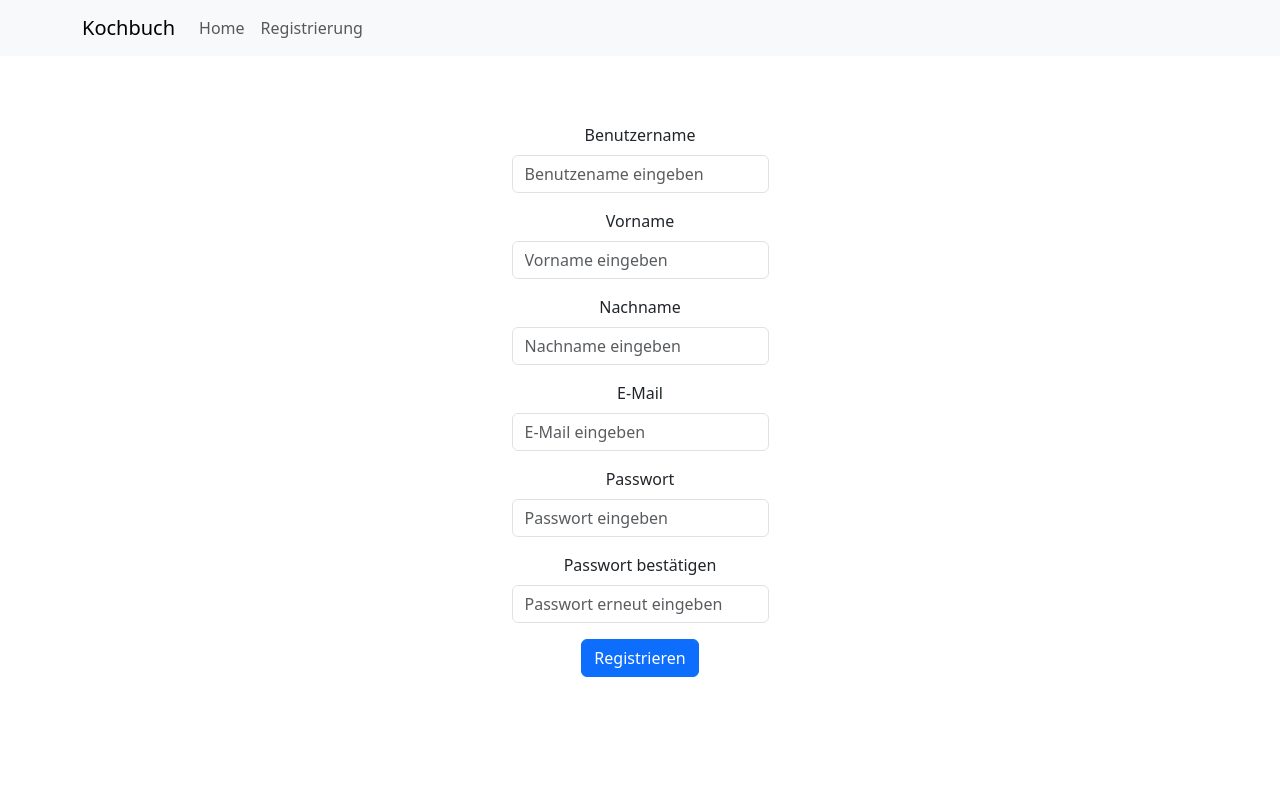
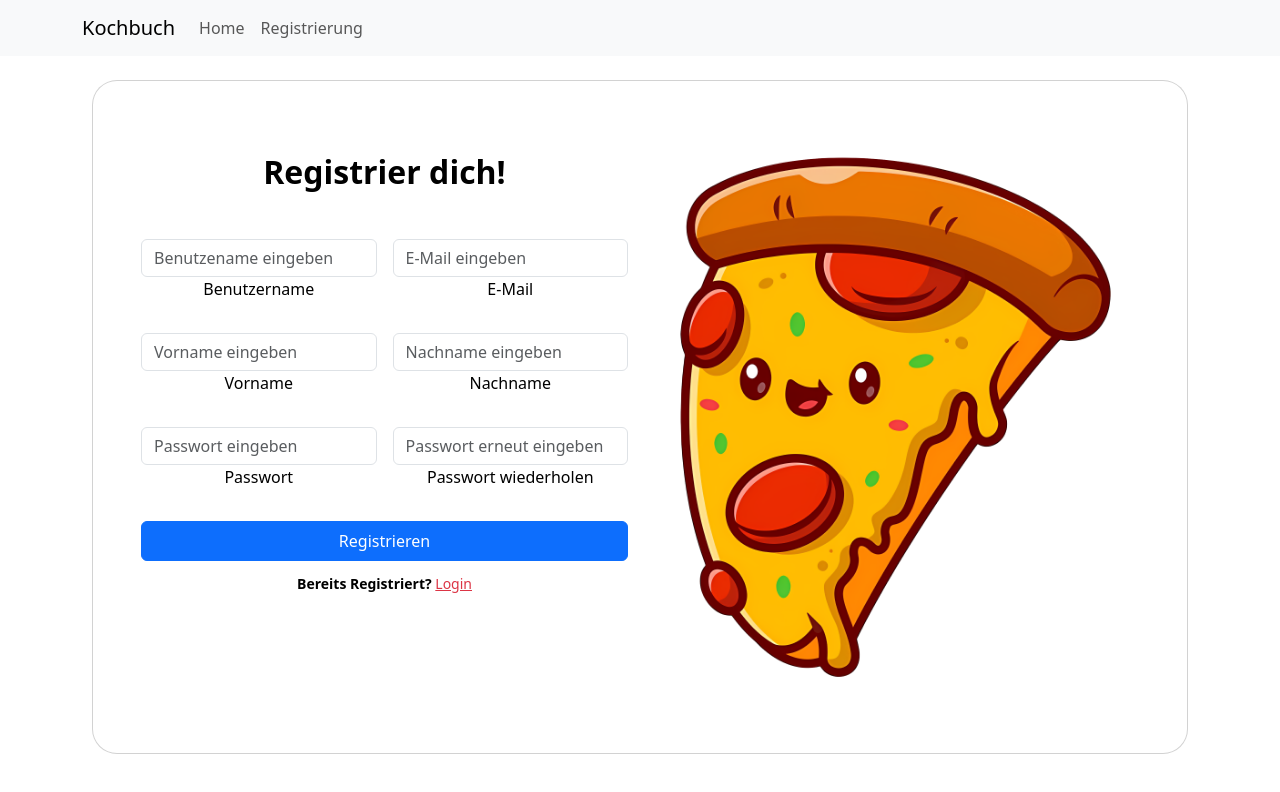
Before and after one commit to Tom-GHub/kochbuch-burchard, a React (Vite) app in the folder frontend/: page /register in a window 1280 px wide. Shown: the top 792 px of the page. Built offline with nearby package versions, Linux system fonts and the light colour scheme.

Commit message:
MDBootstrap in Register angepasst und Bild eingefügt.

```diff
--- a/frontend/src/components/Register.jsx
+++ b/frontend/src/components/Register.jsx
@@ -1,6 +1,17 @@
 import { Form, Button } from "react-bootstrap";
 import { useState } from "react";
-
+import pizzaImage from '../assets/pizza.png'
+import {
+    MDBBtn,
+    MDBContainer,
+    MDBRow,
+    MDBCol,
+    MDBCard,
+    MDBCardBody,
+    MDBCardImage,
+    MDBInput
+}
+from 'mdb-react-ui-kit';
 
 
 function Register() {
@@ -16,11 +27,14 @@ function Register() {
 
     const handleChange = (e) => {
         const { name, value } = e.target;
+        console.log(formData);
         setFormData( (prev) => ({
             ...prev,
             [name]: value,
         }));
+        console.log(formData);
     };
+
 
 
     const handleSubmit = async (e) => {
@@ -35,12 +49,14 @@ function Register() {
                 body: JSON.stringify(formData),
             });
 
+            const jsonData = await res.json();
 
         if(res.ok) {
             alert("Sie haben sich erfolgreich Registriert.");
+            console.log("jsonData: ", jsonData);
         } else {
-            const errorData = await res.json();
-            alert("Fehler bei der Registrierung.");
+
+            console.log("Fehler bei der Anmeldung", jsonData.message);
         }
         } catch(err) {
             console.error("Fehler: ", err);
@@ -50,82 +66,112 @@ function Register() {
 
     return(
         <>
-        <Form onSubmit={handleSubmit}>
-            <Form.Group className="mb-3">
-            <Form.Label>Benutzername</Form.Label>
-            <Form.Control
-                type="text"
+
+<MDBContainer fluid>
+    <form onSubmit={handleSubmit}>
+
+        <MDBCard className='text-black m-5' style={{borderRadius: '25px'}}>
+            <MDBCardBody>
+            <MDBRow>
+                <MDBCol md='10' lg='6' className='order-2 order-lg-1 d-flex flex-column align-items-center'>
+
+                <p className="text-center h2 fw-bold mb-5 mx-1 mx-md-4 mt-4">Registrier dich!</p>
+
+                <div className="d-flex flex-row gap-3">
+                    <div className="d-flex flex-row align-items-center mb-4 ">
+
+                        <MDBInput label='Benutzername' id='form1' type='text' className='w-100'
                             name="username"
                             value={formData.username}
                             onChange={handleChange}
                             placeholder="Benutzename eingeben"
-                required
-            />
-            </Form.Group>
+                            required/>
+                    </div>
 
-            <Form.Group className="mb-3">
-                <Form.Label>Vorname</Form.Label>
-                <Form.Control
-                    type="text"
+                    <div className="d-flex flex-row align-items-center mb-4 ">
+
+                        <MDBInput label='E-Mail' id='form2' type='email'
+                            name="email"
+                            value={formData.email}
+                            onChange={handleChange}
+                            placeholder="E-Mail eingeben"
+                            required/>
+                    </div>
+                </div>
+
+                <div className="d-flex flex-row gap-3">
+                    <div className="d-flex flex-row align-items-center mb-4 ">
+
+                        <MDBInput label='Vorname' id='form3' type='text' className='w-100'
                             name="firstname"
                             value={formData.firstname}
                             onChange={handleChange}
                             placeholder="Vorname eingeben"
-                    required
-                />
-            </Form.Group>
+                            required/>
+                    </div>
 
-            <Form.Group className="mb-3">
-                <Form.Label>Nachname</Form.Label>
-                <Form.Control
-                    type="text"
+                    <div className="d-flex flex-row align-items-center mb-4">
+
+                        <MDBInput label='Nachname' id='form4' type='text' className='w-100'
                             name="lastname"
                             value={formData.lastname}
                             onChange={handleChange}
                             placeholder="Nachname eingeben"
-                    required
-                />
-            </Form.Group>
+                            required/>
+                    </div>
+                </div>
 
-            <Form.Group className="mb-3">
-                <Form.Label>E-Mail</Form.Label>
-                <Form.Control
-                    type="email"
-                    name="email"
-                    value={formData.email}
-                    onChange={handleChange}
-                    placeholder="E-Mail eingeben"
-                    required
-                />
-            </Form.Group>
-
-            <Form.Group className="mb-3">
-                <Form.Label>Passwort</Form.Label>
-                <Form.Control
-                    type="password"
+                <div className="d-flex flex-row gap-3" >
+                    <div className="d-flex flex-row align-items-center mb-4">
+                        <MDBInput label='Passwort' id='form5' type='password'
                             name="password"
                             value={formData.password}
                             onChange={handleChange}
                             placeholder="Passwort eingeben"
-                    required
-                />
-            </Form.Group>
+                            required/>
+                    </div>
 
-            <Form.Group className="mb-3">
-                <Form.Label>Passwort bestätigen</Form.Label>
-                <Form.Control
-                    type="password"
+                    <div className="d-flex flex-row align-items-center mb-4">
+                        <MDBInput label='Passwort wiederholen' id='form6' type='password'
                             name="passwordCheck"
                             value={formData.passwordCheck}
                             onChange={handleChange}
                             placeholder="Passwort erneut eingeben"
-                    required
-                />
-</Form.Group>
+                            required/>
+                    </div>
+                </div>
 
-        <Button type="submit" variant="primary">Registrieren</Button>
+                <div className="w-100">
+                    <Button type="submit"
+                            className="w-100 d-flex align-items-center justify-content-center"
+                            style={{
+                                userSelect: 'none',
+                                whiteSpace: 'nowrap',
+                                height: '40px',
+                                transition: 'none',      // kein Übergang beim Klick
+                                boxShadow: 'none',       // kein Schatten beim Klicken
+                                outline: 'none',          // kein Outline beim Klicken
+                                transform: 'none'
+                            }}>Registrieren
+                    </Button>
+                    <p className="small fw-bold mt-2 pt-1 mb-2">Bereits Registriert? <a href="/login" className="link-danger">Login</a></p>
+                </div>
+                </MDBCol>
 
-        </Form>
+
+                <MDBCol md='10' lg='6' className='order-1 order-lg-2 d-flex align-items-center'>
+                <MDBCardImage src={pizzaImage} fluid/>
+                </MDBCol>
+
+            </MDBRow>
+            </MDBCardBody>
+        </MDBCard>
+    </form>
+
+    </MDBContainer>
+
+
+
         </>
     );
 }
```
Also changed, not shown: frontend/src/assets/pizza.png (added). Lines whose indentation alone changed are shown as unchanged.
